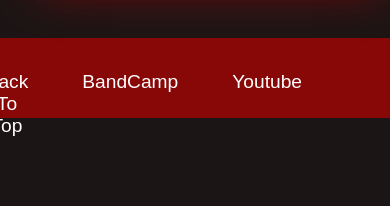
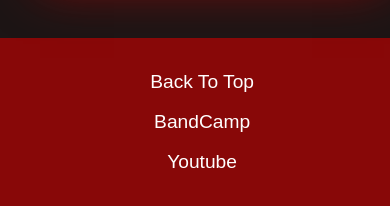
Before and after one commit to Lin-Jet/JetLinMusic, a React (Create React App) app: page / in a window 390 px wide. Shown: the part 4732-4938 px from the top of the page. Before the commit the page ends 4886 px from the top, so only its background shows below. Built offline with nearby package versions, Linux system fonts and the light colour scheme.

Commit message:
mobile issues fix

```diff
--- a/src/App.css
+++ b/src/App.css
@@ -428,8 +428,16 @@
     margin-left: -1rem;
   }
 
-
+  .footer{
+    background: #880808;
+    height:10rem;
+  }
   .footer-items{
-    float: right;
+    display: block;
+    margin-right: 3rem;
+    align-content: space-around;
+  }
+  .footer-items > li{
+    padding-bottom: 1rem;
   }
 }
```
